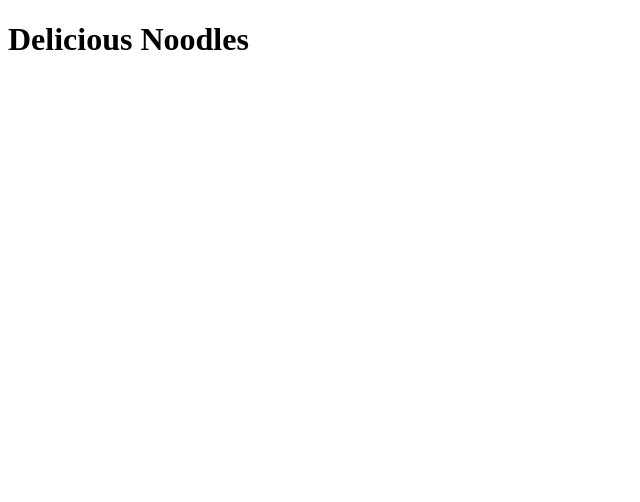
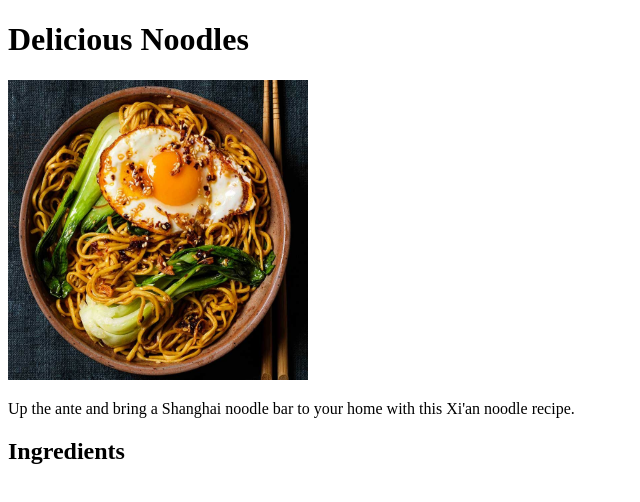
Before and after one commit to Foziax/odin-recipes, a plain HTML site: page recipes/Noodles.html in a window 1280 px wide. Shown: the whole page, without its empty margins (0-640 px from the left). Drawn offline with Linux system fonts and the light colour scheme.

Commit message:
Add noodles recipe image and description

```diff
--- a/recipes/Noodles.html
+++ b/recipes/Noodles.html
@@ -7,5 +7,9 @@
 
     <body>
         <H1>Delicious Noodles</H1>
+        <img src="noodles.jpg" alt="A bowl of noodles" width="300" height="300">
+        <p>Up the ante and bring a Shanghai noodle bar to your home with this Xi'an noodle recipe.</p>
+        <P></P>
+        <h2>Ingredients</h2>
     </body>
 </html>
```
Also changed, not shown: recipes/noodles.jpg (added), 1 other file.
